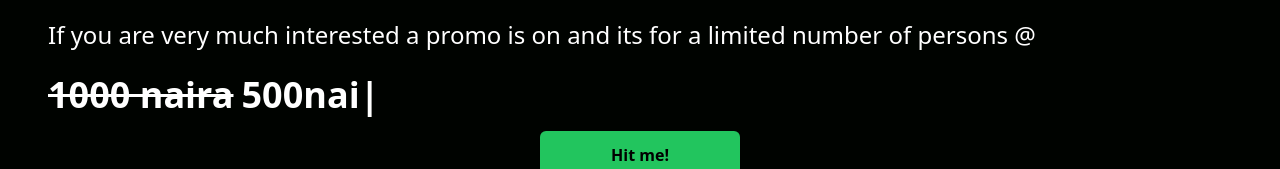
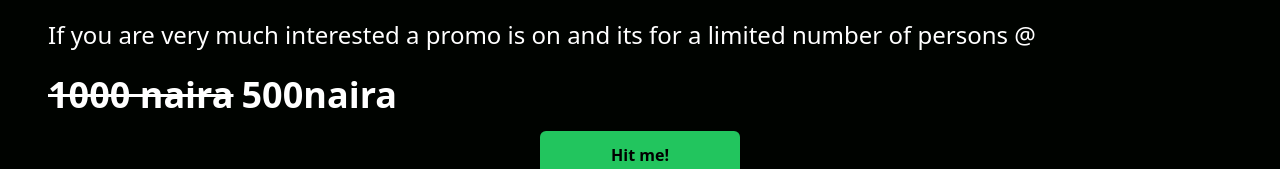
Before and after one commit to joshosim/assignatopia_v2, a React (Create React App) app: page / in a window 1280 px wide. Shown: the part 505-674 px from the top of the page. Built offline with nearby package versions, Linux system fonts and the light colour scheme.

Commit message:
Removed typed-react dependency

```diff
--- a/package.json
+++ b/package.json
@@ -10,7 +10,6 @@
     "react-dom": "^18.2.0",
     "react-icons": "^4.11.0",
     "react-scripts": "5.0.1",
-    "react-typed": "^1.2.0",
     "web-vitals": "^2.1.4"
   },
   "scripts": {
--- a/src/components/Course.jsx
+++ b/src/components/Course.jsx
@@ -1,5 +1,4 @@
 import React from 'react'
-import Typed from 'react-typed';
 
 const Course = () => {
     return (
@@ -10,8 +9,8 @@ const Course = () => {
                 <p className='text-xl md:text-2xl font-medium mb-6'>You can access some premium courses for free through the link where you can learn for free.</p>
                 <p className='text-xl md:text-2xl font-medium mb-6'>You can get access for just 1000 naira only, bear in mind that these courses in real sense course more than 9000 naira.</p>
                 <p className='text-xl md:text-2xl font-medium mb-6'>If you are very much interested a promo is on and its for a limited number of persons @</p>
-                <span className='font-bold  text-2xl md:text-4xl line-through'>1000 naira</span>
-                <Typed className='font-bold  text-2xl md:text-4xl ml-2' strings={['500naira']} typeSpeed={100} backSpeed={120} loop />
+                <span className='font-bold  text-2xl md:text-4xl line-through'>1000 naira</span><span className='font-bold  text-2xl md:text-4xl ml-2'>500naira</span>
+                {/* <Typed className='font-bold  text-2xl md:text-4xl ml-2' strings={['']} typeSpeed={100} backSpeed={120} loop /> */}
             </div>
             <a href="https://wa.link/obolwk"><button className='bg-green-500 font-bold rounded-md w-[200px] py-3 hover:bg-green-600 mt-4'>Hit me!</button></a>
         </div>
--- a/src/components/Hero.jsx
+++ b/src/components/Hero.jsx
@@ -1,5 +1,4 @@
 import React from 'react'
-import Typed from 'react-typed';
 
 const Hero = () => {
     return (
@@ -9,7 +8,7 @@ const Hero = () => {
                 <h1 className='md:text-7xl sm:text-6xl text-4xl font-bold md:py-6'>Grow with data.</h1>
                 <div className='flex justify-center items-center'>
                     <p className='md:text-5xl sm:text-4xl text-xl font-bold py-4'>Fast, flexing financing for</p>
-                    <Typed className='md:text-5xl sm:text-4xl text-xl font-bold pl-2 text-slate-300' strings={['BTB', 'BTC', 'SASS']} typeSpeed={100} backSpeed={120} loop />
+                    {/* <Typed className='md:text-5xl sm:text-4xl text-xl font-bold pl-2 text-slate-300' strings={['BTB', 'BTC', 'SASS']} typeSpeed={100} backSpeed={120} loop /> */}
                 </div>
                 <p className='md:text-2xl text-xl font-bold text-gray-500'>Monitor your data analytics to increase revenue for BTC, BTB, & SASS platforms.</p>
                 <button className='bg-green-500 rounded-md w-[200px] mx-auto my-4 py-3 font-medium text-black'>Get Started</button>
```
